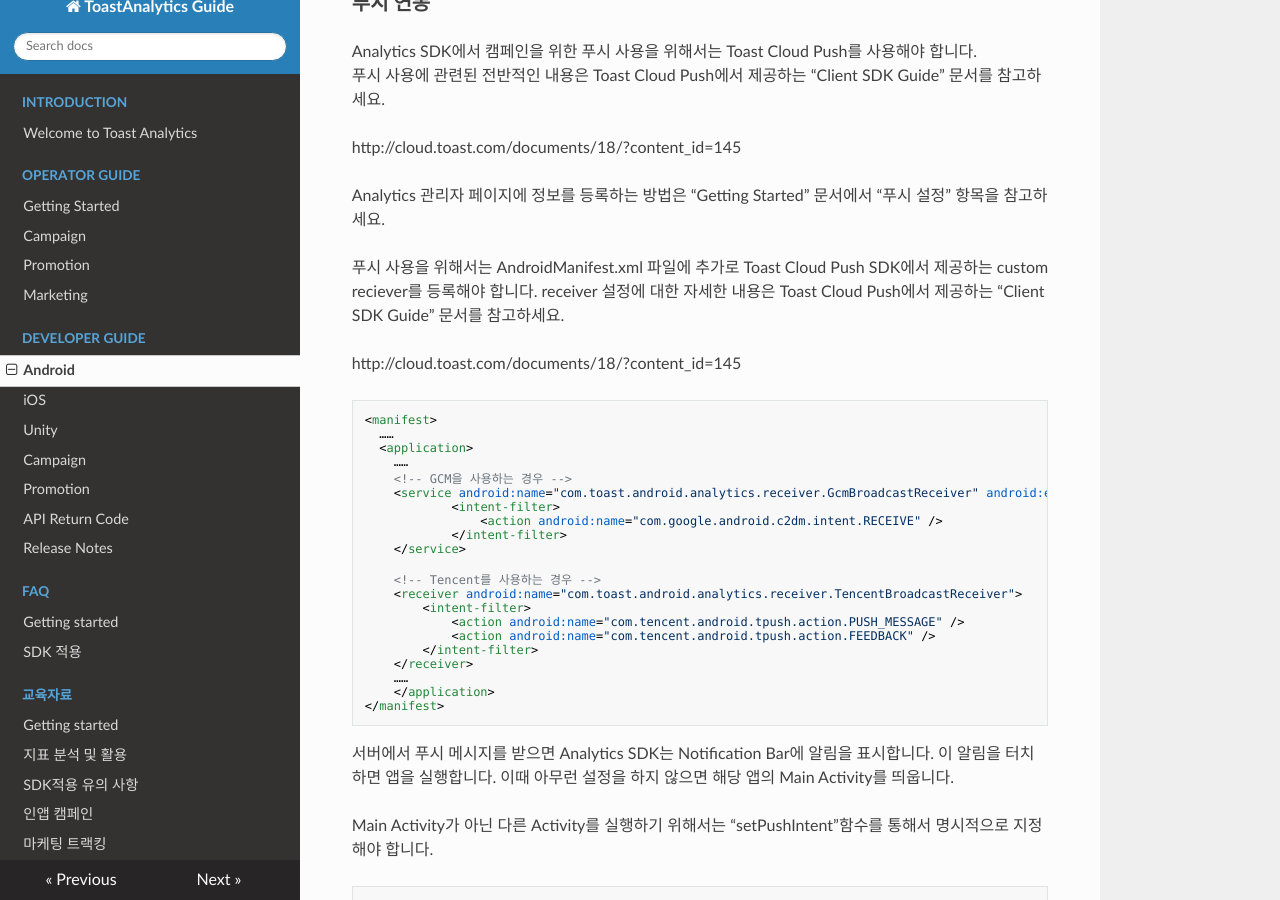
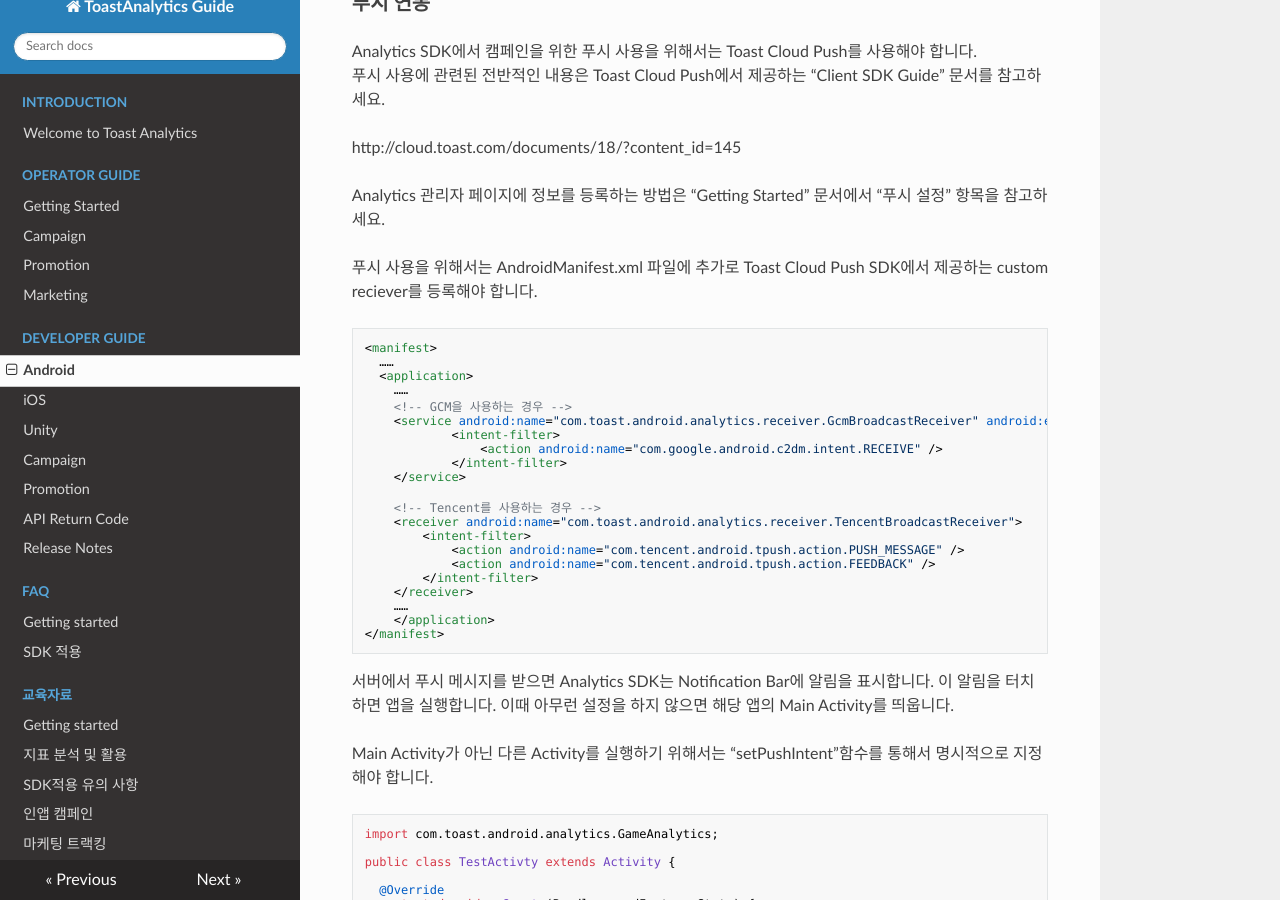
Before and after one commit to ToastAnalytics/ToastAnalytics, an MkDocs documentation site: the page built from docs/Developer/4. Android Developer Guide.md, in a window 1280 px wide and 900 px high, scrolled down 12393 px. Built offline with MkDocs 1.6.1, drawn with Linux system fonts in a browser that asks for light colours; nearby versions of some CDN libraries; old or Windows-style settings are respelled for this version of MkDocs.

Commit message:
Update 4. Android Developer Guide.md

````diff
--- a/docs/Developer/4. Android Developer Guide.md
+++ b/docs/Developer/4. Android Developer Guide.md
@@ -407,9 +407,6 @@
 Analytics 관리자 페이지에 정보를 등록하는 방법은 “Getting Started” 문서에서 “푸시 설정” 항목을 참고하세요.
 
 푸시 사용을 위해서는 AndroidManifest.xml 파일에 추가로 Toast Cloud Push SDK에서 제공하는 custom reciever를 등록해야 합니다.
-receiver 설정에 대한 자세한 내용은 Toast Cloud Push에서 제공하는 “Client SDK Guide” 문서를 참고하세요.
-
-http://cloud.toast.com/documents/18/?content_id=145
 
 ```xml
 <manifest>
````
